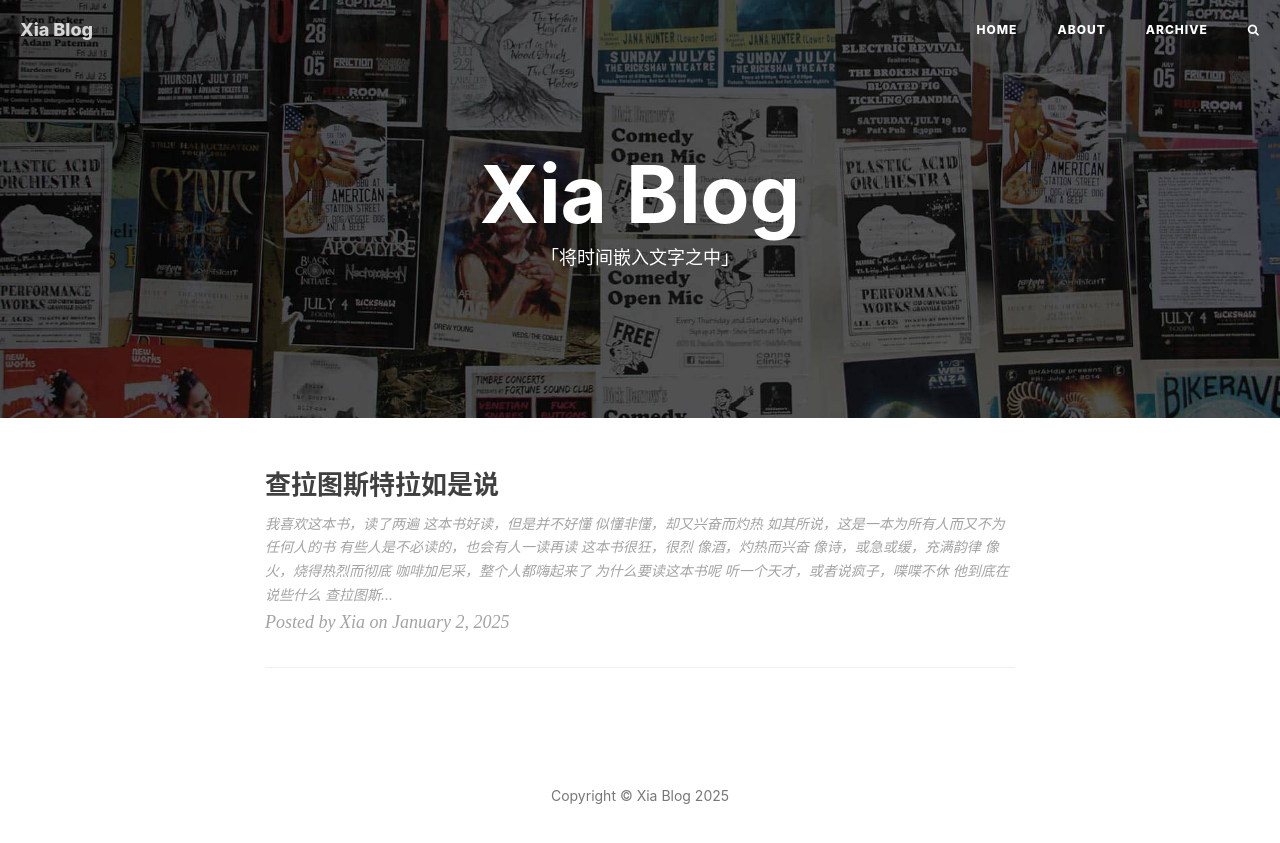
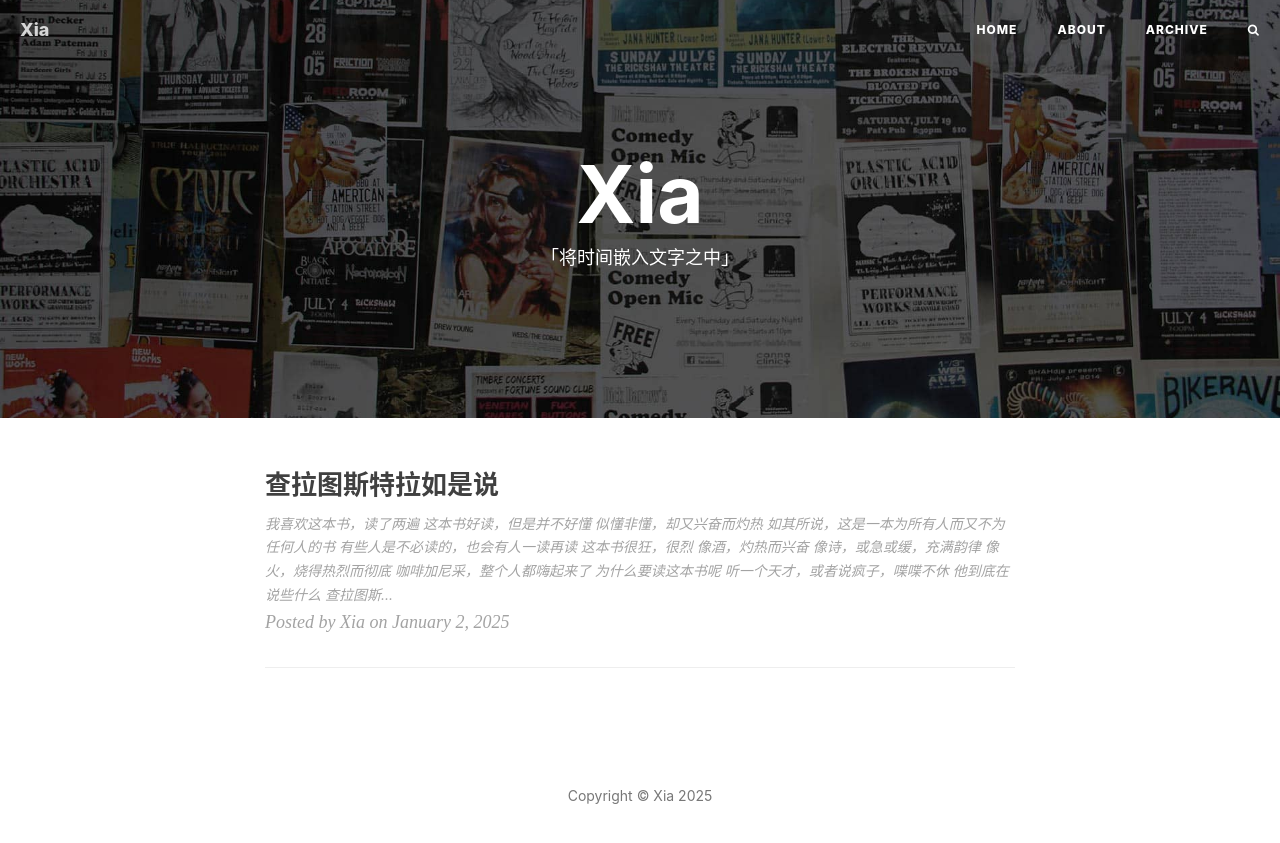
Before and after one commit to xiatour/xiatour.github.io, a Jekyll site: the page built from index.html, in a window 1280 px wide. Shown: the top 843 px of the page. Built offline with Jekyll 4.4.1, drawn with Linux system fonts in a browser that asks for light colours; nearby versions of some CDN libraries; the list of posts is cut into pages by our own code; comment, search, counter and statistics services are not loaded.

Commit message:
Update _config.yml

```diff
--- a/_config.yml
+++ b/_config.yml
@@ -1,5 +1,5 @@
 # Site settings
-title: Xia Blog
+title: Xia
 SEOTitle: 夏卫强的博客 | Xia Blog
 header-img: img/home-bg.jpg
 email: xia.chn@outlook.com
```
